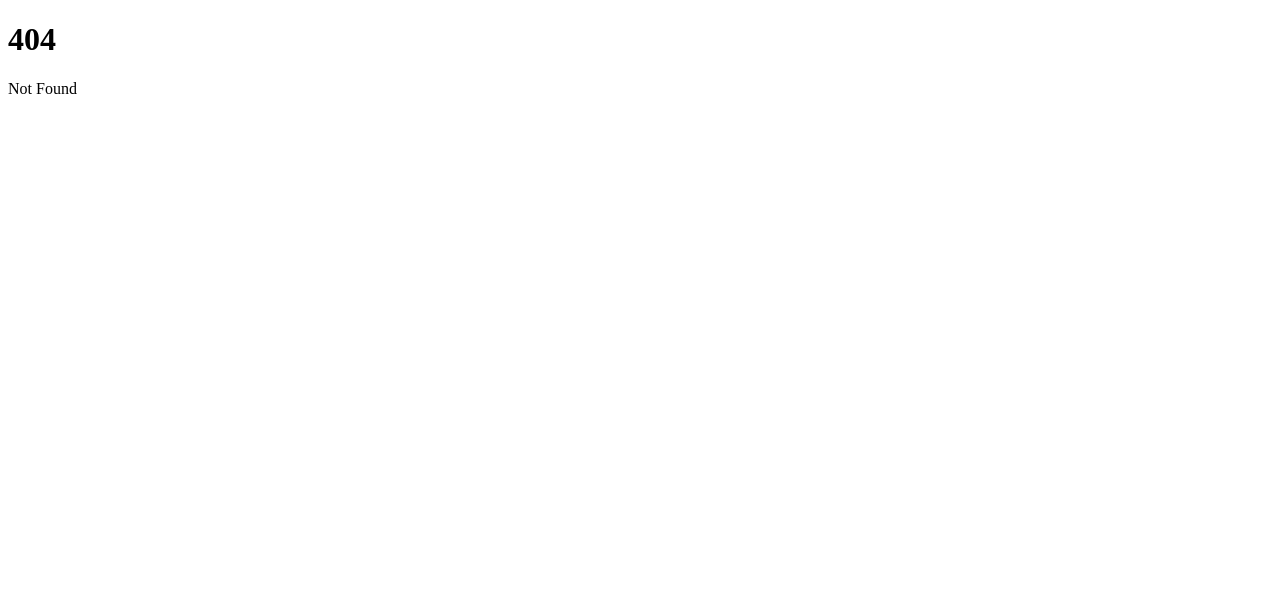
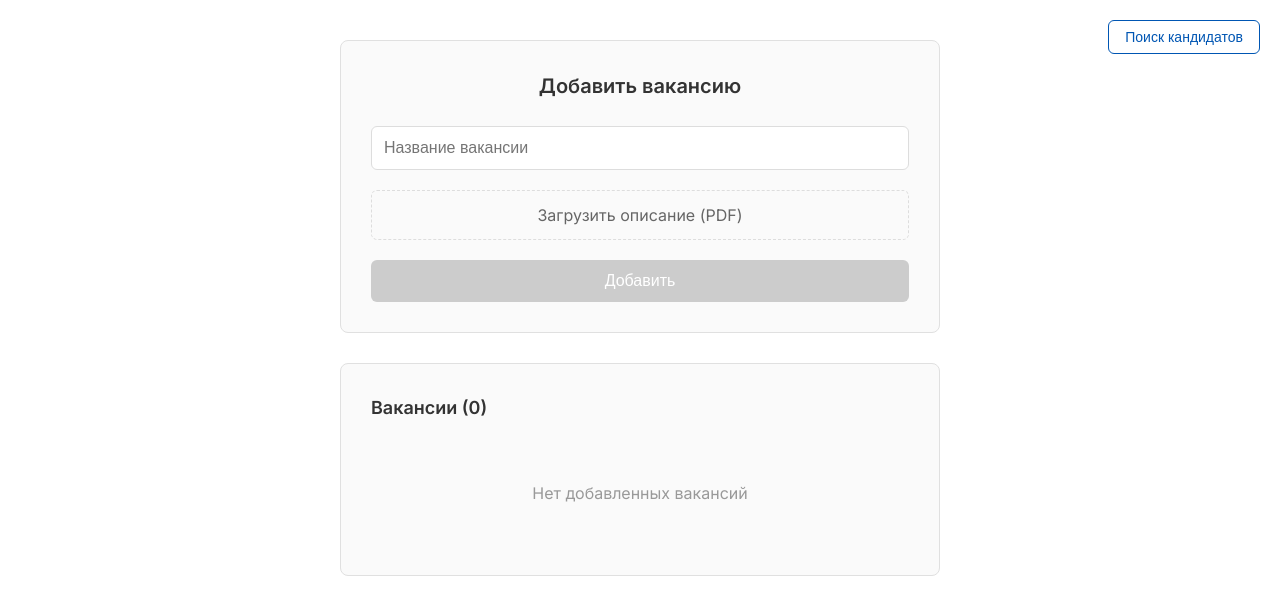
Before and after one commit to d1mspy/NizhNovHack, a SvelteKit app in the folder frontend/: page /vacancy in a window 1280 px wide. Before the commit this address had no page. Shown: the top 614 px of the page. Built offline with nearby package versions, Linux system fonts and the light colour scheme.

Commit message:
add basic frontend

```diff
--- a/frontend/src/app.html
+++ b/frontend/src/app.html
@@ -1,8 +1,11 @@
 <!doctype html>
-<html lang="en">
+<html lang="ru">
 	<head>
 		<meta charset="utf-8" />
 		<meta name="viewport" content="width=device-width, initial-scale=1" />
+		<link rel="preconnect" href="https://fonts.googleapis.com">
+		<link rel="preconnect" href="https://fonts.gstatic.com" crossorigin>
+		<link href="https://fonts.googleapis.com/css2?family=Inter:ital,opsz,wght@0,14..32,100..900;1,14..32,100..900&family=Manrope:wght@200..800&family=Roboto:ital,wght@0,100;0,300;0,400;0,500;0,700;0,900;1,100;1,300;1,400;1,500;1,700;1,900&display=swap" rel="stylesheet">
 		%sveltekit.head%
 	</head>
 	<body data-sveltekit-preload-data="hover">
--- /dev/null
+++ b/frontend/src/global.css
@@ -0,0 +1,9 @@
+* { margin: 0; padding: 0;}
+
+body {
+    font-family: "Inter", sans-serif;
+}
+
+html {
+    scroll-behavior: smooth;
+}
--- a/frontend/src/routes/+layout.svelte
+++ b/frontend/src/routes/+layout.svelte
@@ -1,5 +1,6 @@
 <script lang="ts">
-	import favicon from '$lib/assets/favicon.svg';
+	import favicon from '/cute_minion.png';
+	import "../global.css";
 
 	let { children } = $props();
 </script>
--- a/frontend/src/routes/+page.svelte
+++ b/frontend/src/routes/+page.svelte
@@ -1,40 +1,178 @@
 <script lang="ts">
-	let inputValue = '';
-	let responseText = '';
+  import { goto } from '$app/navigation';
 
-	async function sendPost() {
-		try {
-			const res = await fetch('/api/test', {
-				method: 'POST',
-				headers: {
-					'Content-Type': 'application/json'
-				},
-				body: JSON.stringify({ string: inputValue })
-			});
-			const json = await res.json();
-			responseText = JSON.stringify(json);
-		} catch (err) {
-			responseText = 'Ошибка при POST-запросе';
-		}
-	}
+  const goToHRPage = async (): Promise<void> => {
+    try {
+      await goto('/vacancy');
+    } catch (error) {
+      console.error('Navigation error:', error);
+      window.location.href = '/vacancy';
+    }
+  };
 
-	async function sendGet() {
-		try {
-			const res = await fetch('/api/test');
-			const json = await res.json();
-			responseText = JSON.stringify(json);
-		} catch (err) {
-			responseText = 'Ошибка при GET-запросе';
-		}
-	}
+  const goToEmployeePage = async (): Promise<void> => {
+    try {
+      await goto('/employee');
+    } catch (error) {
+      console.error('Navigation error:', error);
+      window.location.href = '/employee';
+    }
+  };
 </script>
 
-<div style="display: flex; gap: 0.5rem; align-items: center;">
-	<input bind:value={inputValue} placeholder="Введите что-нибудь" />
-	<button on:click={sendPost}>Post</button>
+<svelte:head>
+  <title>Выбор роли - HR Консультант</title>
+</svelte:head>
+
+<div class="page-container">
+  <div class="role-selection">
+    <h1>Выберите роль</h1>
+    <p class="subtitle">Для продолжения выберите вашу роль в системе</p>
+
+    <div class="buttons-container">
+      <button class="role-btn hr-btn" on:click={goToHRPage}>
+        <div class="btn-content">
+          <span class="btn-icon">👔</span>
+          <span class="btn-text">HR</span>
+        </div>
+      </button>
+
+      <button class="role-btn employee-btn" on:click={goToEmployeePage}>
+        <div class="btn-content">
+          <span class="btn-icon">👤</span>
+          <span class="btn-text">Работник</span>
+        </div>
+      </button>
+    </div>
+  </div>
 </div>
 
-<div style="margin-top: 1rem;">
-	<button on:click={sendGet}>Get</button>
-	<p>Ответ: {responseText}</p>
-</div>
+<style>
+  :global(body) {
+    background: #ffffff;
+    color: #333;
+    line-height: 1.5;
+  }
+
+  .page-container {
+    display: flex;
+    justify-content: center;
+    align-items: center;
+    min-height: 100vh;
+    padding: 20px;
+    background: linear-gradient(135deg, #f5f7fa 0%, #c3cfe2 100%);
+  }
+
+  .role-selection {
+    text-align: center;
+    background: white;
+    padding: 50px 40px;
+    border-radius: 16px;
+    box-shadow: 0 10px 30px rgba(0, 0, 0, 0.1);
+    border: 1px solid #e0e0e0;
+    max-width: 500px;
+    width: 100%;
+  }
+
+  .role-selection h1 {
+    margin: 0 0 10px 0;
+    font-size: 28px;
+    font-weight: 600;
+    color: #333;
+  }
+
+  .subtitle {
+    margin: 0 0 40px 0;
+    color: #666;
+    font-size: 16px;
+  }
+
+  .buttons-container {
+    display: flex;
+    flex-direction: column;
+    gap: 20px;
+  }
+
+  .role-btn {
+    padding: 30px;
+    border: 2px solid #e0e0e0;
+    border-radius: 12px;
+    background: white;
+    cursor: pointer;
+    transition: all 0.3s ease;
+    text-align: center;
+  }
+
+  .role-btn:hover {
+    transform: translateY(-2px);
+    box-shadow: 0 8px 20px rgba(0, 0, 0, 0.15);
+    border-color: #0056b3;
+  }
+
+  .hr-btn:hover {
+    background: linear-gradient(135deg, #e8f4ff 0%, #d4e7ff 100%);
+  }
+
+  .employee-btn:hover {
+    background: linear-gradient(135deg, #f0fff4 0%, #e0ffe8 100%);
+  }
+
+  .btn-content {
+    display: flex;
+    flex-direction: column;
+    align-items: center;
+    gap: 10px;
+  }
+
+  .btn-icon {
+    font-size: 32px;
+    margin-bottom: 5px;
+  }
+
+  .btn-text {
+    font-size: 20px;
+    font-weight: 600;
+    color: #333;
+  }
+
+  @media (max-width: 768px) {
+    .role-selection {
+      padding: 30px 20px;
+      margin: 20px;
+    }
+
+    .role-selection h1 {
+      font-size: 24px;
+    }
+
+    .role-btn {
+      padding: 25px 20px;
+    }
+
+    .btn-icon {
+      font-size: 28px;
+    }
+
+    .btn-text {
+      font-size: 18px;
+    }
+  }
+
+  @media (max-width: 480px) {
+    .page-container {
+      padding: 10px;
+    }
+
+    .role-selection {
+      padding: 25px 15px;
+    }
+
+    .buttons-container {
+      gap: 15px;
+    }
+
+    .role-btn {
+      padding: 20px 15px;
+    }
+  }
+</style>
--- /dev/null
+++ b/frontend/src/routes/candidates/+page.svelte
@@ -0,0 +1 @@
+todo
--- /dev/null
+++ b/frontend/src/routes/employee/+page.svelte
@@ -0,0 +1 @@
+todo
--- /dev/null
+++ b/frontend/src/routes/vacancy/+page.svelte
@@ -0,0 +1,340 @@
+<script lang="ts">
+  import { onMount } from 'svelte';
+  import { goto } from '$app/navigation';
+
+  interface Vacancy {
+    id: number;
+    title: string;
+    fileName?: string;
+  }
+
+  let vacancies: Vacancy[] = [];
+  let vacancyTitle = '';
+  let pdfFile: File | null = null;
+  let nextId = 1;
+
+  onMount(() => {
+    const savedVacancies = localStorage.getItem('vacancies');
+    const savedNextId = localStorage.getItem('nextId');
+
+    if (savedVacancies) {
+      vacancies = JSON.parse(savedVacancies);
+    }
+
+    if (savedNextId) {
+      nextId = parseInt(savedNextId);
+    }
+  });
+
+  function addVacancy() {
+    if (!vacancyTitle.trim()) return;
+
+    const newVacancy: Vacancy = {
+      id: nextId++,
+      title: vacancyTitle.trim(),
+      fileName: pdfFile?.name
+    };
+
+    vacancies = [...vacancies, newVacancy];
+    vacancyTitle = '';
+    pdfFile = null;
+
+    localStorage.setItem('vacancies', JSON.stringify(vacancies));
+    localStorage.setItem('nextId', nextId.toString());
+  }
+
+  function deleteVacancy(id: number) {
+    vacancies = vacancies.filter(v => v.id !== id);
+    localStorage.setItem('vacancies', JSON.stringify(vacancies));
+  }
+
+  function handleFileUpload(event: Event) {
+    const input = event.target as HTMLInputElement;
+    if (input.files && input.files[0]) {
+      pdfFile = input.files[0];
+    }
+  }
+
+  function goToCandidateSearch() {
+    goto('/candidates');
+  }
+</script>
+
+<svelte:head>
+  <title>Вакансии - HR Консультант</title>
+</svelte:head>
+
+<div class="page-container">
+  <button class="search-candidates-btn" on:click={goToCandidateSearch}>
+    Поиск кандидатов
+  </button>
+
+  <div class="add-vacancy-container">
+    <h2>Добавить вакансию</h2>
+
+    <div class="input-group">
+      <input
+        type="text"
+        bind:value={vacancyTitle}
+        placeholder="Название вакансии"
+        class="input-field"
+      />
+    </div>
+
+    <div class="input-group">
+      <label class="file-label">
+        <input
+          type="file"
+          accept=".pdf"
+          on:change={handleFileUpload}
+          class="file-input"
+        />
+        <span class="file-text">
+          {pdfFile ? pdfFile.name : 'Загрузить описание (PDF)'}
+        </span>
+      </label>
+    </div>
+
+    <button
+      on:click={addVacancy}
+      disabled={!vacancyTitle.trim()}
+      class="add-btn"
+    >
+      Добавить
+    </button>
+  </div>
+
+  <!-- Список вакансий -->
+  <div class="vacancies-section">
+    <h3>Вакансии ({vacancies.length})</h3>
+
+    {#if vacancies.length > 0}
+      <div class="vacancies-list">
+        {#each vacancies as vacancy (vacancy.id)}
+          <div class="vacancy-item">
+            <span class="vacancy-title">{vacancy.title}</span>
+            <div class="vacancy-actions">
+              {#if vacancy.fileName}
+                <span class="file-badge">PDF</span>
+              {/if}
+              <button
+                on:click={() => deleteVacancy(vacancy.id)}
+                class="delete-btn"
+                title="Удалить"
+              >
+                ×
+              </button>
+            </div>
+          </div>
+        {/each}
+      </div>
+    {:else}
+      <div class="empty-state">
+        <p>Нет добавленных вакансий</p>
+      </div>
+    {/if}
+  </div>
+</div>
+
+<style>
+  :global(body) {
+    background: #ffffff;
+    color: #333;
+    line-height: 1.5;
+  }
+
+  .page-container {
+    max-width: 600px;
+    margin: 0 auto;
+    padding: 40px 20px;
+  }
+
+  .search-candidates-btn {
+    position: absolute;
+    top: 20px;
+    right: 20px;
+    padding: 8px 16px;
+    background: transparent;
+    color: #0056b3;
+    border: 1px solid #0056b3;
+    border-radius: 6px;
+    cursor: pointer;
+    font-size: 14px;
+    transition: all 0.2s ease;
+  }
+
+  .search-candidates-btn:hover {
+    background: #0056b3;
+    color: white;
+  }
+
+  .add-vacancy-container {
+    background: #fafafa;
+    padding: 30px;
+    border-radius: 8px;
+    border: 1px solid #e0e0e0;
+    margin-bottom: 30px;
+  }
+
+  .add-vacancy-container h2 {
+    margin: 0 0 25px 0;
+    font-size: 20px;
+    font-weight: 600;
+    color: #333;
+    text-align: center;
+  }
+
+  .input-group {
+    margin-bottom: 20px;
+  }
+
+  .input-field {
+    width: 100%;
+    padding: 12px;
+    border: 1px solid #ddd;
+    border-radius: 6px;
+    font-size: 16px;
+    box-sizing: border-box;
+    transition: border-color 0.2s ease;
+  }
+
+  .input-field:focus {
+    outline: none;
+    border-color: #0056b3;
+  }
+
+  .file-label {
+    display: block;
+    cursor: pointer;
+  }
+
+  .file-input {
+    display: none;
+  }
+
+  .file-text {
+    display: block;
+    padding: 12px;
+    border: 1px dashed #ddd;
+    border-radius: 6px;
+    text-align: center;
+    color: #666;
+    transition: all 0.2s ease;
+  }
+
+  .file-text:hover {
+    border-color: #0056b3;
+    color: #0056b3;
+  }
+
+  .add-btn {
+    width: 100%;
+    padding: 12px;
+    background: #0056b3;
+    color: white;
+    border: none;
+    border-radius: 6px;
+    font-size: 16px;
+    cursor: pointer;
+    transition: background-color 0.2s ease;
+  }
+
+  .add-btn:hover:not(:disabled) {
+    background: #004494;
+  }
+
+  .add-btn:disabled {
+    background: #ccc;
+    cursor: not-allowed;
+  }
+
+  .vacancies-section {
+    background: #fafafa;
+    padding: 30px;
+    border-radius: 8px;
+    border: 1px solid #e0e0e0;
+  }
+
+  .vacancies-section h3 {
+    margin: 0 0 20px 0;
+    font-size: 18px;
+    font-weight: 600;
+    color: #333;
+  }
+
+  .vacancies-list {
+    display: flex;
+    flex-direction: column;
+    gap: 10px;
+  }
+
+  .vacancy-item {
+    display: flex;
+    align-items: center;
+    justify-content: space-between;
+    padding: 15px;
+    background: white;
+    border-radius: 6px;
+    border: 1px solid #e0e0e0;
+  }
+
+  .vacancy-title {
+    font-weight: 500;
+    color: #333;
+  }
+
+  .vacancy-actions {
+    display: flex;
+    align-items: center;
+    gap: 10px;
+  }
+
+  .file-badge {
+    padding: 4px 8px;
+    background: #e8f4ff;
+    color: #0056b3;
+    border-radius: 4px;
+    font-size: 12px;
+    font-weight: 500;
+  }
+
+  .delete-btn {
+    padding: 4px 8px;
+    background: transparent;
+    color: #ff4444;
+    border: 1px solid #ff4444;
+    border-radius: 4px;
+    cursor: pointer;
+    font-size: 16px;
+    line-height: 1;
+    transition: all 0.2s ease;
+  }
+
+  .delete-btn:hover {
+    background: #ff4444;
+    color: white;
+  }
+
+  .empty-state {
+    text-align: center;
+    padding: 40px 20px;
+    color: #999;
+  }
+
+  @media (max-width: 768px) {
+    .page-container {
+      padding: 20px 15px;
+    }
+
+    .search-candidates-btn {
+      position: static;
+      margin-bottom: 20px;
+      width: 100%;
+    }
+
+    .add-vacancy-container,
+    .vacancies-section {
+      padding: 20px;
+    }
+  }
+</style>
```
Also changed, not shown: frontend/static/cute_minion.png (added), frontend/static/favicon.png (added), frontend/static/robots.txt (deleted).
